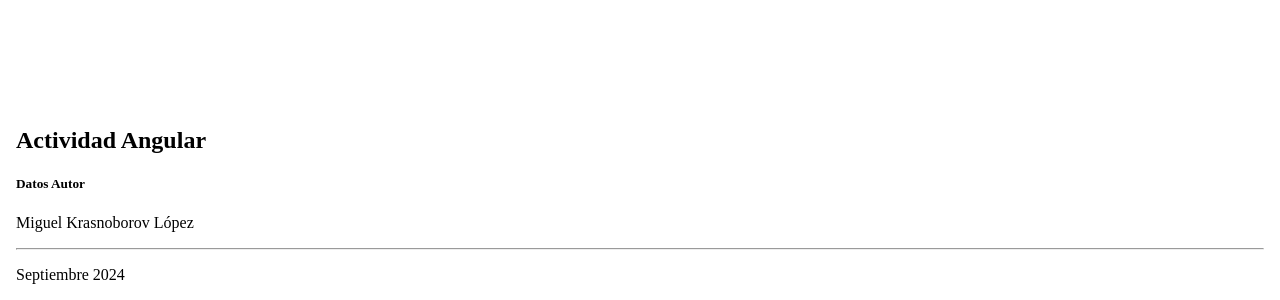
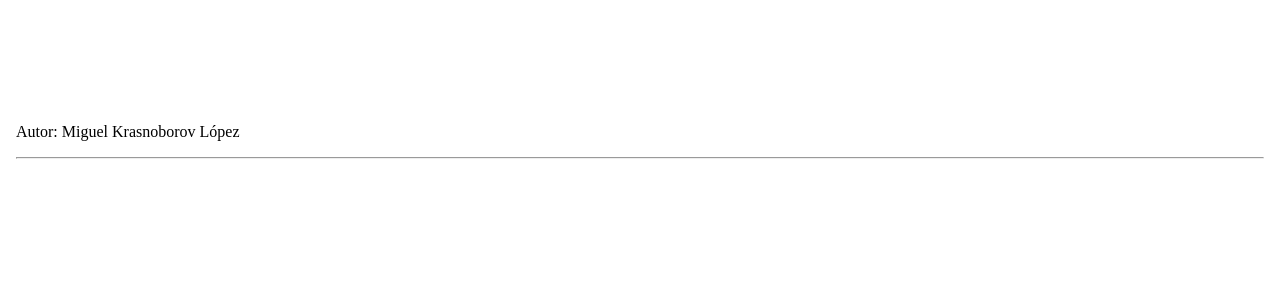
Before and after one commit to mlpz2/actividadng, an Angular app: page /home in a window 1280 px wide. Shown: the part 904-1204 px from the top of the page. After the commit the page ends 1071 px from the top, so only its background shows below. Built offline with nearby package versions, Linux system fonts and the light colour scheme; no server answers.

Commit message:
Añadir autor en footer y corregir error de escritura en min-height en user-data.component.css

```diff
--- a/src/app/components/footer/footer.component.html
+++ b/src/app/components/footer/footer.component.html
@@ -2,22 +2,11 @@
   <footer class="footer p-5">
       <div class="container">
           <div class="row">
-              <div class="col-md-3">
-                  <h2>Actividad Angular</h2>
-              </div>
-              <div class="col-md-3">
-                  <h5>Datos Autor</h5>
-                  <p>
-                     Miguel Krasnoborov López
-                  </p>
+              <div class="col-md-5">
+                  <p>Autor: Miguel Krasnoborov López</p>
               </div>
           </div>
           <hr>
-          <div class="row">
-              <div class="col-md-6">
-                  <p>Septiembre 2024</p>
-              </div>
-          </div>
       </div>
   </footer>
 </body>
--- a/src/app/components/user-data/user-data.component.css
+++ b/src/app/components/user-data/user-data.component.css
@@ -1,4 +1,4 @@
 div.yellow-user-data {
   background-color: rgb(210, 196, 175);
-  min-heigh: 420px;
+  min-height: 420px;
 }
```
